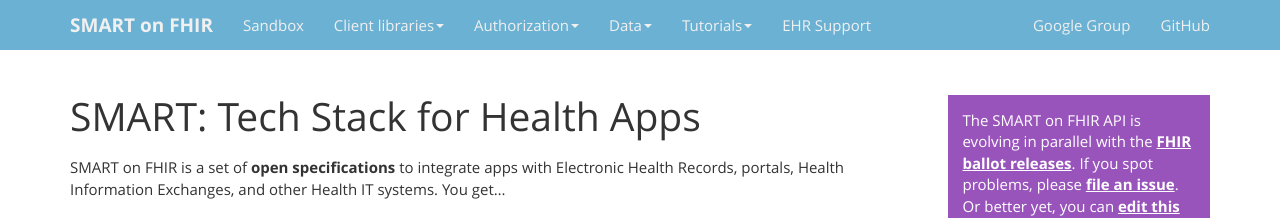
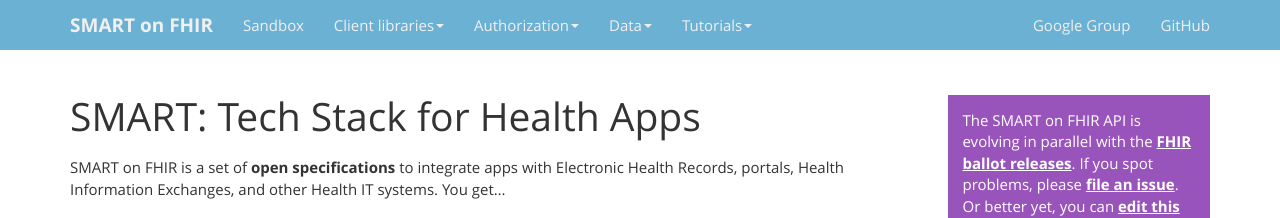
Before and after one commit to smart-on-fhir/smart-on-fhir.github.io, a Jekyll site: the page built from index.md, in a window 1280 px wide. Shown: the top 218 px of the page. Built offline with Jekyll 4.4.1, drawn with Linux system fonts in a browser that asks for light colours.

Commit message:
Update main.html

```diff
--- a/_layouts/main.html
+++ b/_layouts/main.html
@@ -82,7 +81,6 @@
            <li><a href="{{site.baseurl}}tutorials/server-quick-start">Building a server: quick-start guide</a></li>
         </ul>
         </li>
-        <li><a href="{{site.baseurl}}fhir-support" target="_blank">EHR Support</a></li>
       </ul>
       <ul class="nav navbar-nav navbar-right">
         <li><a href="https://groups.google.com/forum/#!forum/smart-on-fhir">Google Group</a></li>
```
Also changed, not shown: other parts of _layouts/main.html (+0 -1 lines).
